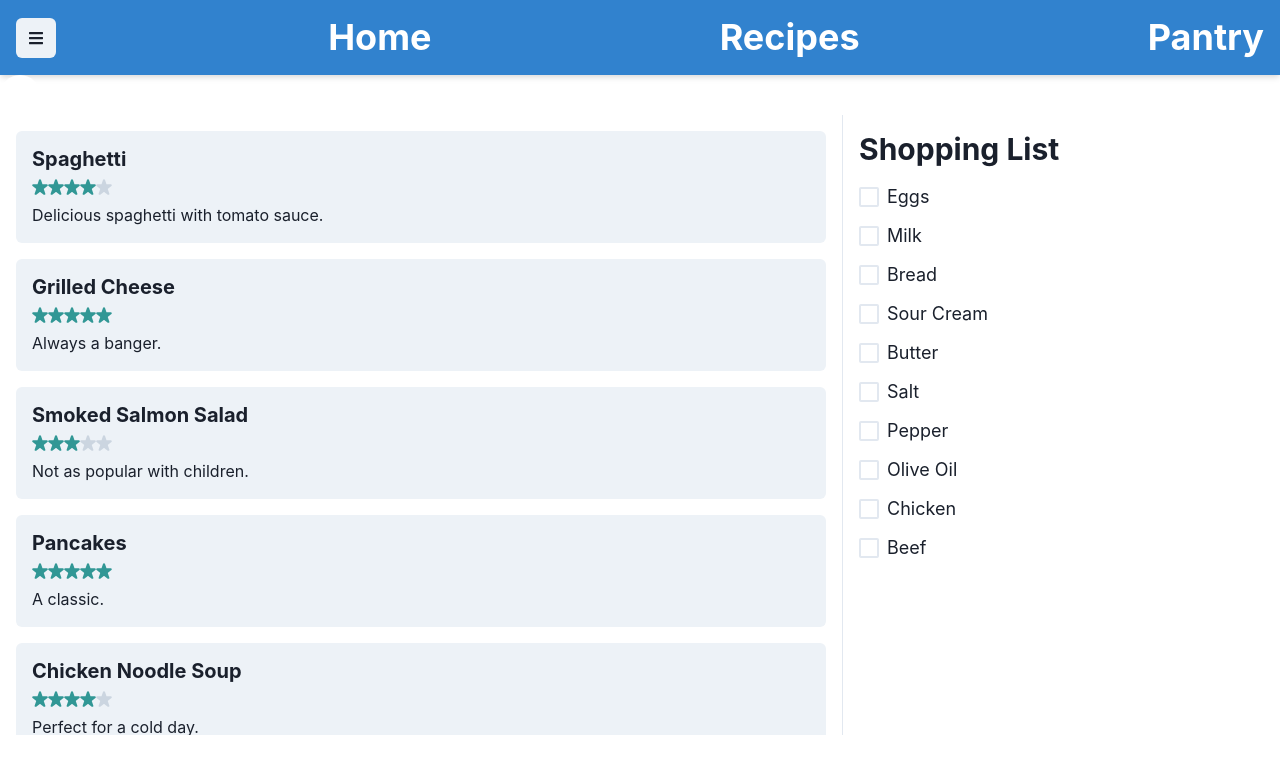
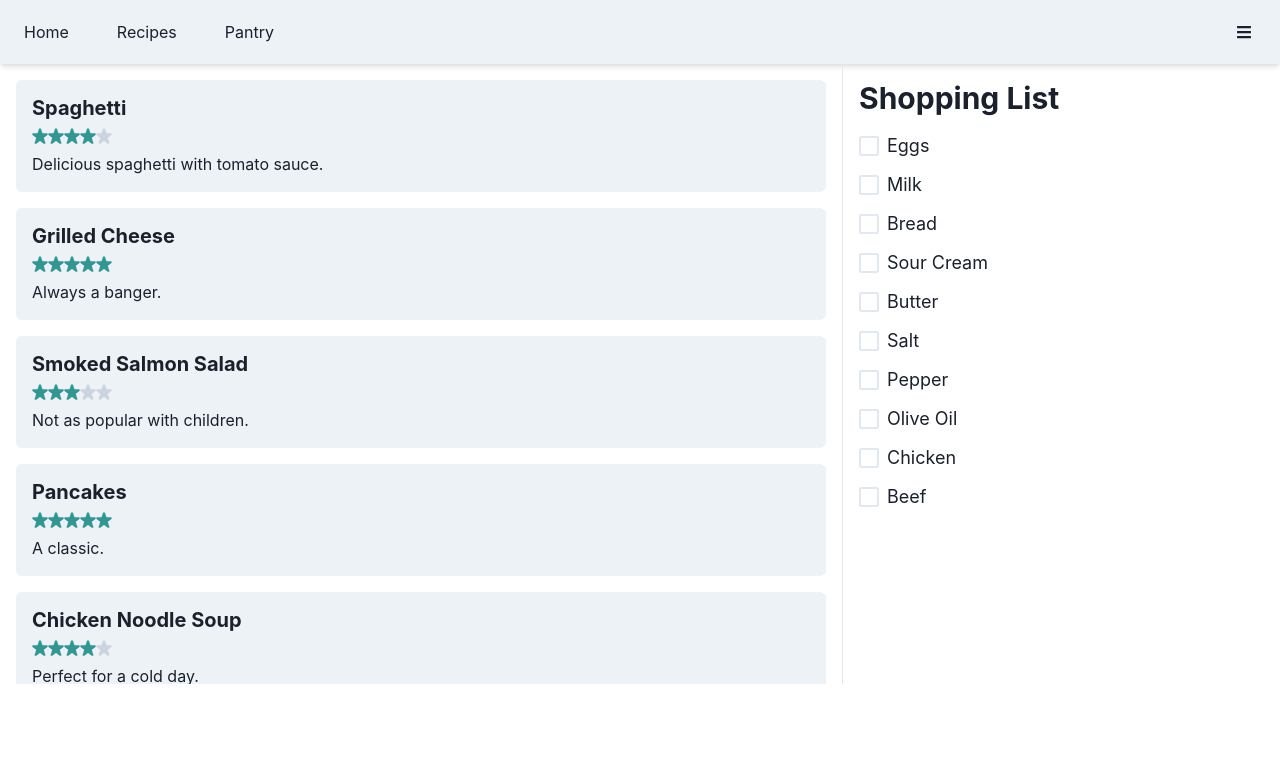
Before and after one commit to ash-bergs/dish-dollar, a Next.js app in the folder frontend/: page / in a window 1280 px wide. Shown: the top 774 px of the page. Built offline with nearby package versions, Linux system fonts and the light colour scheme.

Commit message:
feat: update header
put some more meat on the skeleton :skull:

```diff
--- a/frontend/src/pages/components/Header.tsx
+++ b/frontend/src/pages/components/Header.tsx
@@ -1,27 +1,49 @@
-import { Box, Flex, Heading, IconButton } from '@chakra-ui/react';
+import { Box, Flex, HStack, IconButton } from '@chakra-ui/react';
 import { FaBars } from 'react-icons/fa';
+
+type NavLinkProps = {
+  children: React.ReactNode;
+};
+
+const links = ['Home', 'Recipes', 'Pantry'];
+
+const NavLink: React.FC<NavLinkProps> = ({ children }) => {
+  return (
+    <Box
+      as="a"
+      px={2}
+      py={1}
+      rounded="md"
+      href={'#'}
+      _hover={{
+        textDecoration: 'none',
+        bg: 'gray.200',
+      }}
+      transition={'all 0.2s'}
+    >
+      {children}
+    </Box>
+  );
+};
 
 const Header = () => {
   return (
-    <>
+    <Box bg="gray.100">
       <Flex
         justifyContent="space-between"
         alignItems="center"
-        bg="blue.500"
-        p={4}
+        h={16}
         shadow="md"
+        px={4}
       >
+        <HStack spacing={8} alignItems="center">
+          {links.map((link) => (
+            <NavLink key={link}>{link}</NavLink>
+          ))}
+        </HStack>
         <IconButton aria-label="Menu" icon={<FaBars />} />
-        <Heading color="white">Home</Heading>
-        <Heading color="white" ml={4}>
-          Recipes
-        </Heading>
-        <Heading color="white" ml={4}>
-          Pantry
-        </Heading>
       </Flex>
-      <Box boxSize="40px" bg="white" borderRadius="full" />
-    </>
+    </Box>
   );
 };
 
```
